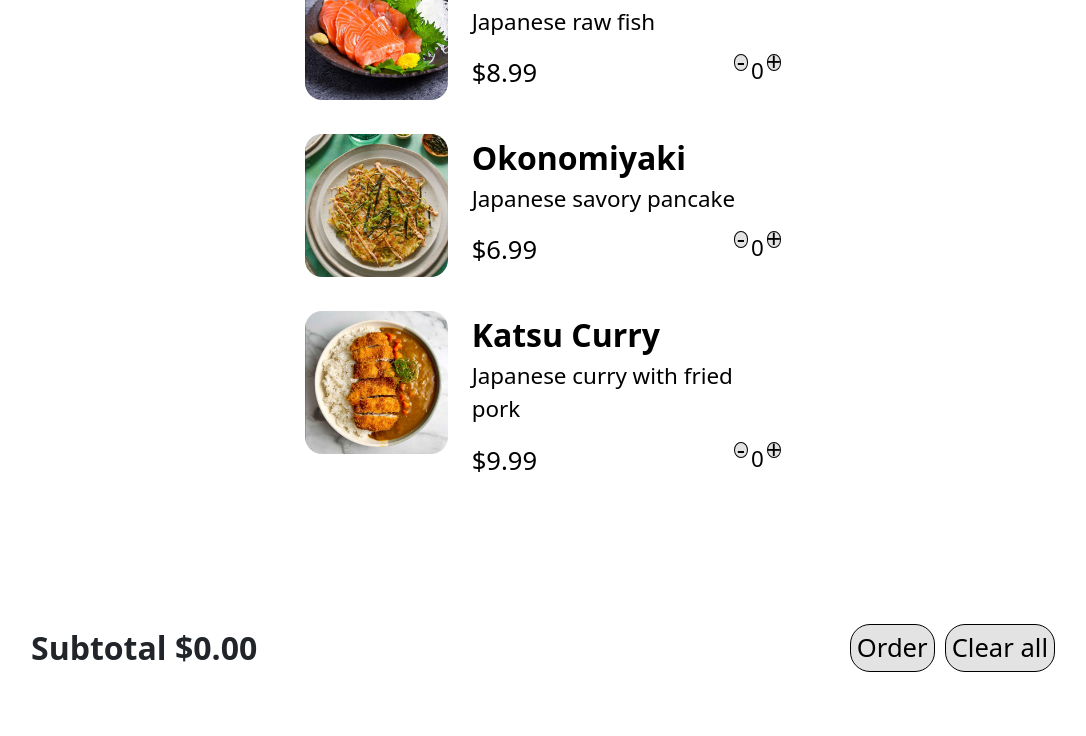
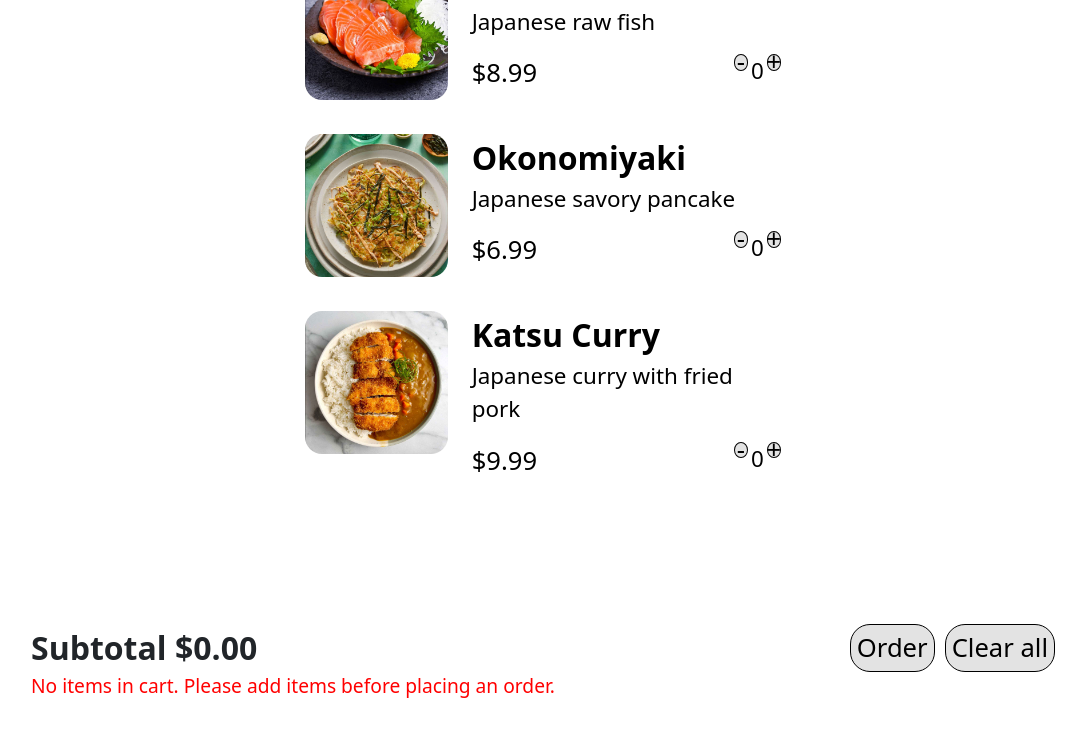
Before and after one commit to jannienguyen/cs378-p3, a React (Create React App) app: page / in a window 1280 px wide. Both pictures are taken after a click on the button "Order". Shown: the part 2703-3439 px from the top of the page, without its empty margins (97-1183 px from the left). Built offline with nearby package versions, Linux system fonts and the light colour scheme.

Commit message:
order alert

```diff
--- a/src/App.css
+++ b/src/App.css
@@ -120,3 +120,8 @@ body {
   border-radius: 20px / 20px;
   border: 1px solid black;
 }
+
+.emptyCartMessage {
+  color: red;
+  font-size: 1.5vw;
+}
--- a/src/App.js
+++ b/src/App.js
@@ -97,7 +97,6 @@ function App() {
         {/* Display menu items dynamicaly here by iterating over the provided menuItems */}
         { menuItems.map((id) => (
           <MenuItem
-            menuItem={menuItems}
             id={id}
             itemCounts={itemCounts}
             setItemCounts={setItemCounts}
@@ -105,7 +104,12 @@ function App() {
           />
         ))}
       </div>
-      <OrderActions subtotal={total} setTotal={setTotal} setItemCounts={setItemCounts}/>
+      <OrderActions
+        subtotal={total}
+        setTotal={setTotal}
+        itemCounts={itemCounts}
+        setItemCounts={setItemCounts}
+      />
     </div>
   );
 }
--- a/src/components/MenuItem.js
+++ b/src/components/MenuItem.js
@@ -5,7 +5,7 @@ import React from 'react';
 // Modify the component to take in all the other properties of a menu item you need and display them in the component.
 // Use bootstrap to style the elements so that it looks like the mockup in the assignment.
 // Hint: You can use the image name to get the image from the images folder.
-const MenuItem = ({ id, itemCounts, setItemCounts, total, setTotal }) => {
+const MenuItem = ({ id, itemCounts, setItemCounts, setTotal }) => {
     const addItem = () => {
         setItemCounts(prevItemCounts => {
             const newItemCounts = new Map(prevItemCounts);
--- a/src/components/OrderActions.js
+++ b/src/components/OrderActions.js
@@ -1,9 +1,25 @@
-import React from 'react';
+import React, { useState } from 'react';
 
-const OrderActions = ({ subtotal, setTotal, setItemCounts }) => {
+const OrderActions = ({ subtotal, setTotal, itemCounts, setItemCounts }) => {
+    const [orderClicked, setOrderClicked] = useState(false);
+
     const clearOrder =  () => {
       setTotal(0);
       setItemCounts(new Map());
+    };
+
+    const handleOrderClick = () => {
+      setOrderClicked(true);
+
+      if (itemCounts.size > 0) {
+        let orderSummary = '';
+        itemCounts.forEach((count, item) => {
+          orderSummary += `- ${item} (${count}x)\n`;
+        });
+
+        // Construct and show the alert
+        alert(`Your order has been placed!\n\nOrder:\n${orderSummary}\nTotal: $${subtotal.toFixed(2)}`);
+      }
     };
 
     return (
@@ -12,9 +28,14 @@ const OrderActions = ({ subtotal, setTotal, setItemCounts }) => {
           <p class="itemName">Subtotal ${subtotal.toFixed(2)}</p>
         </div>
         <div class="col orderActionButtonCol">
-          <button class="orderActionButton">Order</button>
+          <button class="orderActionButton" onClick={handleOrderClick}>Order</button>
           <button class="orderActionButton" onClick={clearOrder}>Clear all</button>
         </div>
+        {orderClicked && itemCounts.size === 0 && (
+          <div className="emptyCartMessage">
+            <p>No items in cart. Please add items before placing an order.</p>
+          </div>
+        )}
       </div>
     );
 };
```
